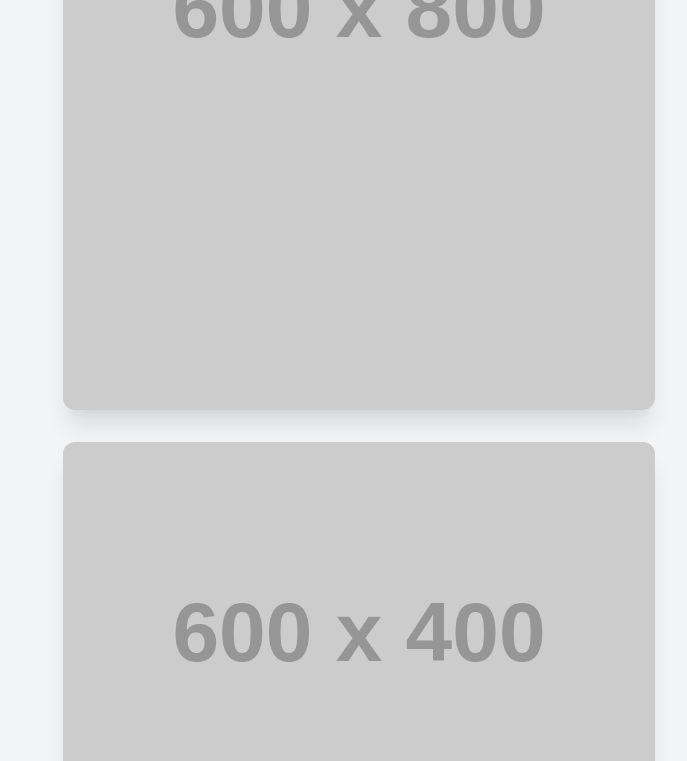
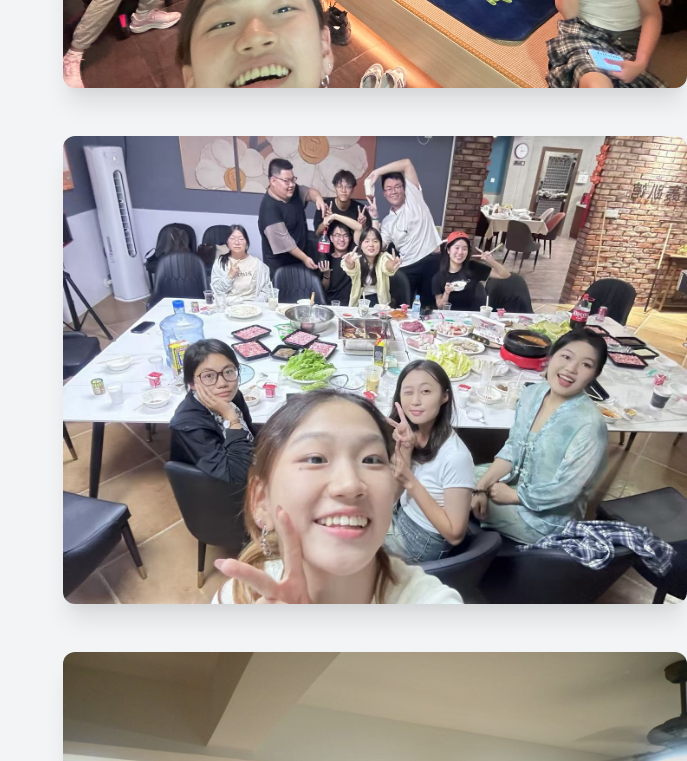
Before and after one commit to awsome-website-team/debater-website, a Vue app: page / in a window 1280 px wide. Shown: the part 4260-5021 px from the top of the page, without its empty margins (593-1280 px from the left). Built offline with nearby package versions, Linux system fonts and the light colour scheme.

Commit message:
fix:修复辩队家庭页布局过散的问题

```diff
--- a/src/components/TeamCulture.vue
+++ b/src/components/TeamCulture.vue
@@ -30,6 +30,9 @@
 
 <script setup>
 import { ref, onMounted, onUnmounted } from 'vue';
+import teambuilding1 from '@/assets/family/first-team-building-01.jpg'
+import teambuilding2 from '@/assets/family/first-team-building-02.jpg'
+import teambuilding3 from '@/assets/family/first-team-building-03.jpg'
 
 const activeChapterIndex = ref(0);
 
@@ -38,8 +41,9 @@ const chapters = [
     title: '第一章：日常训练',
     description: '每周的例会，不仅是唇枪舌战的演练场，更是逻辑思维的健身房。我们在这里剖析辩题，打磨论点，学习如何清晰而有力地表达。',
     images: [
-      'https://placehold.co/600x800/374151/ffffff?text=Training+1',
-      'https://placehold.co/600x400/4b5563/ffffff?text=Training+2'
+      teambuilding1,
+      teambuilding2,
+      teambuilding3
     ]
   },
   {
@@ -85,7 +89,7 @@ onUnmounted(() => {
 
 <style scoped>
 .team-culture-section { padding: 8rem 0; background-color: #f3f4f6; color: #111827; }
-.grid-container { display: grid; grid-template-columns: repeat(12, 1fr); gap: 2rem; max-width: 1280px; margin: 0 auto; padding: 0 2rem; }
+.grid-container { display: grid; grid-template-columns: repeat(12, 1fr); gap: 2rem; max-width: 1536px; margin: 0 auto; padding: 0 0; }
 
 /* --- Left Column --- */
 .text-column {
@@ -110,11 +114,11 @@ onUnmounted(() => {
 .gallery-content-wrapper {
   display: flex;
   flex-direction: column;
-  gap: 4rem; /* Increased gap between image groups */
+  gap: 5rem; /* Increased gap between image groups */
   padding-top: 4rem; /* Add padding to create "breathing room" */
   padding-bottom: 4rem;
 }
-.image-group { display: flex; flex-direction: column; gap: 2rem; position: relative; }
+.image-group { display: flex; flex-direction: column; gap: 3rem; position: relative; }
 .image-placeholder {
   width: 100%;
   height: auto; /* Maintain aspect ratio */
```
Also changed, not shown: 2 other files (tests, documents, lock files or other folders).
